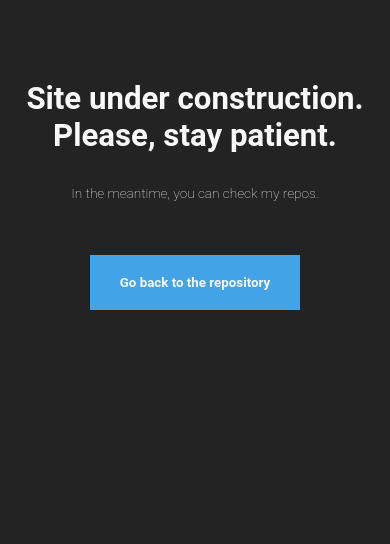
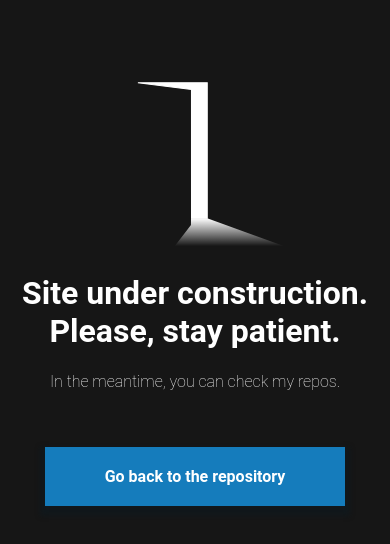
Before and after one commit to alekaug/alekaug.github.io, a plain HTML site: page index.html in a window 390 px wide. Drawn offline with Linux system fonts and the light colour scheme.

Commit message:
Improved UX and accessibility issues.

```diff
--- a/css/index.css
+++ b/css/index.css
@@ -7,12 +7,12 @@
 }
 
 * {
-    color: rgb(249, 249, 249);
+    font-family: 'Roboto';
+    color: white;
 }
 
 html, body {
-    height: 100%;
-    background: rgb(35, 35, 35);
+    background: rgb(22, 22, 22);
 }
 
 div#main-container {
@@ -22,40 +22,60 @@ div#main-container {
     vertical-align: middle;
 }
 
-p#upfront-message {
-    font-family: 'Roboto';
+img#element {
+    align-self: center;
+    align-content: center;
+    height: 20vh;
+}
+
+h1#upfront-message {
     font-weight: bold;
-    font-size: 5vw;
+    font-size: 2em;
 }
 
 p#sub-message {
-    font-family: 'Roboto';
     font-weight: lighter;
-    font-size: 2vw;
+    font-size: 1em;
 }
 
 button#return-button {
     /*** Basic settings ***/
+    font-size: 100%;
     font-family: 'Roboto';
     font-weight: bold;
     margin-top: 40px;
 
     /*** Look & feel ***/
+    transition: 300ms;
     border: 0;
+    /* background-image: linear-gradient(to right, rgb(187, 210, 224), rgb(203, 231, 190)), linear-gradient(to bottom, rgb(114, 191, 87), rgb(116, 191, 86)), linear-gradient(to left, rgb(204, 233, 187), rgb(187, 210, 224)), linear-gradient(to top, rgb(84, 144, 184), rgb(80, 138, 176)); */
     padding: 20px 30px;
-    background: rgb(66, 164, 230);
+    background: #157CBC;
+    box-shadow: 0 5px 5px 5px rgba(11, 26, 36, 0.403);
 }
 
 button#return-button:hover {
+    cursor: pointer;
     background: rgb(83, 176, 238);
+    box-shadow: 0 0 15px 15px rgba(56, 134, 186, 0.1);
 }
 
 @media only screen and (max-width: 700px) {
+    div#main-container {
+        width: 100%;
+    }
+
     p#upfront-message {
-        font-size: 8vw;
+        width: 100%;
+        font-size: 3em;
     }
 
     p#sub-message {
-        font-size: 3.5vw;
+        font-size: 1em;
+    }
+
+    button#return-button {
+        font-size: 1em;
+        width: 80%;
     }
 }
--- a/index.html
+++ b/index.html
@@ -1,12 +1,14 @@
 <!doctype html>
-<html>
+<html lang="en">
     <head>
+        <title>Aleksander Augustyniak Portfolio | alekaug.github.io</title>
         <link rel="stylesheet" href="css/index.css"/>
         <meta name="viewport" content="width=device-width, initial-scale=1"/>
     </head>
     <body>
-        <div id="main-container">
-            <p id="upfront-message">Site under construction.<br> Please, stay patient.</p>
+        <div id="main-container" role="main">
+            <img id="element" src="svg/the-door.svg" alt=""/>
+            <h1 id="upfront-message">Site under construction.<br> Please, stay patient.</h1>
             <p id="sub-message">In the meantime, you can check my repos.</p>
             <a href="https://www.github.com/alekaug/">
                 <button id="return-button" href="#">Go back to the repository</button>
```
Also changed, not shown: svg/the-door.svg (added), svg/the-puzzle.svg (added).
